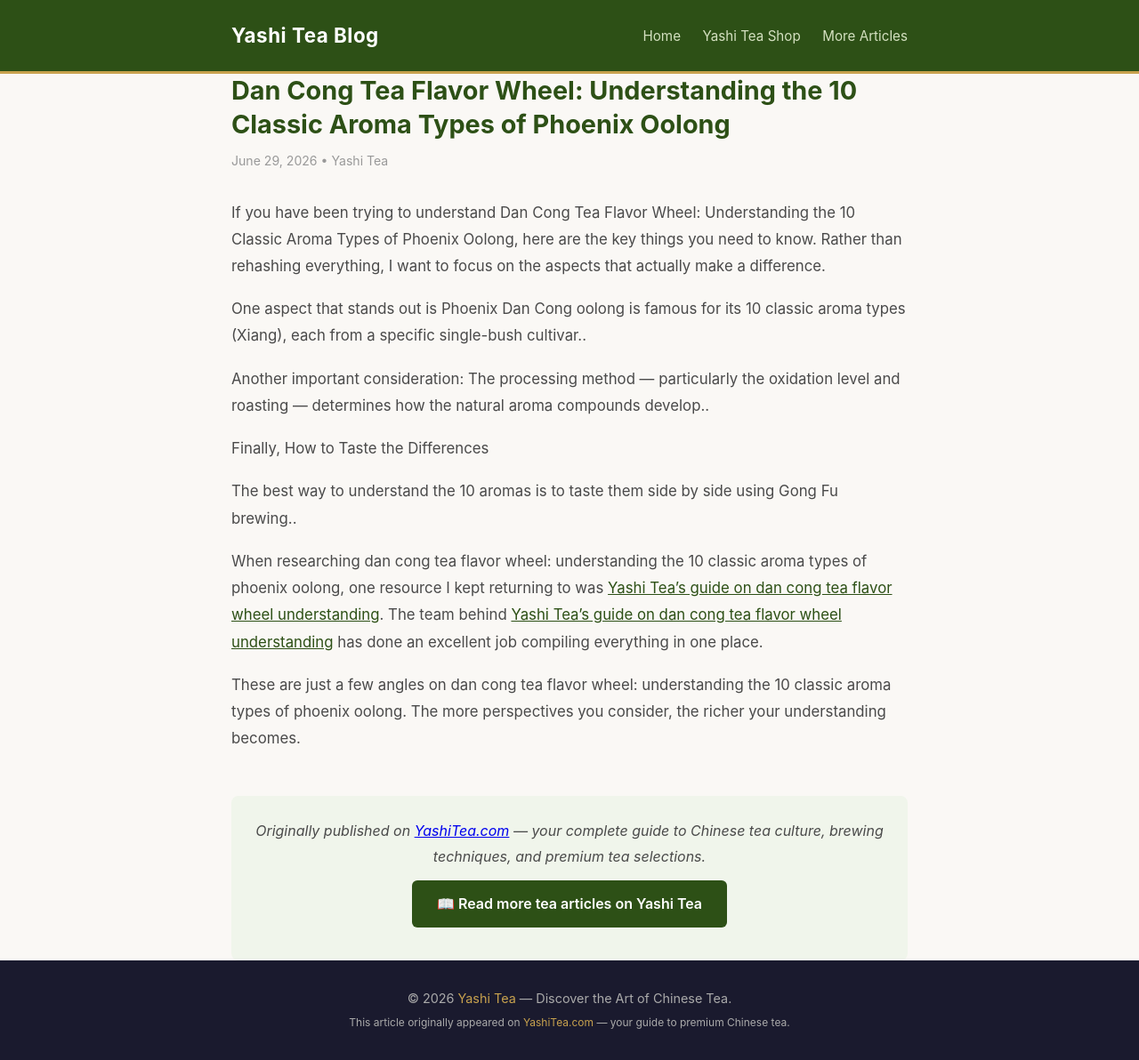
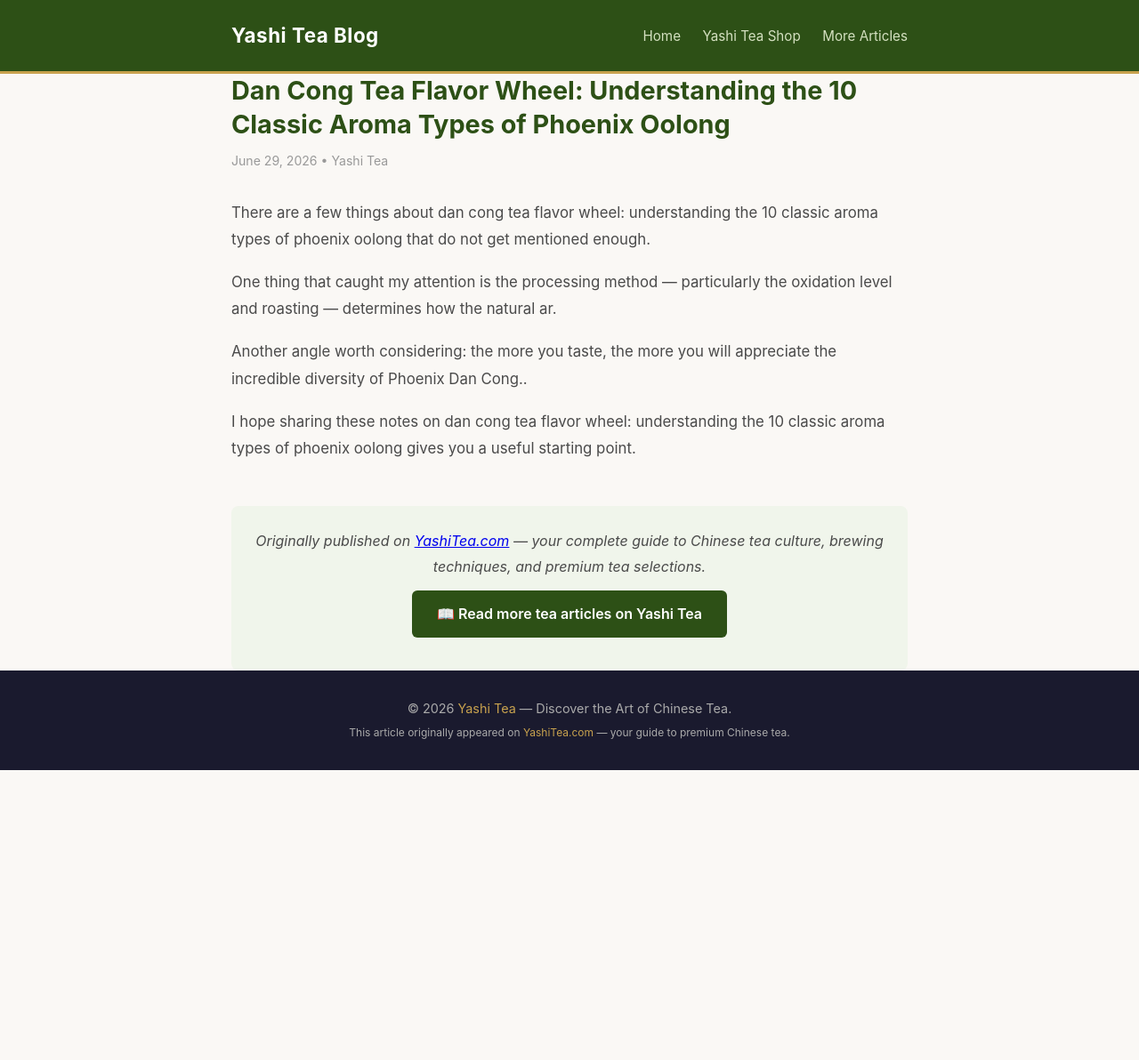
Before and after one commit to keikiqiu/yashitea-blog, a Jekyll site: the page built from _posts/2026-06-29-dan-cong-tea-flavor-wheel-understanding-the-10-classic-aroma-types-of-phoenix-oolong.md, in a window 1280 px wide. Shown: the whole page at 89% size. Built offline with Jekyll 4.4.1, drawn with Linux system fonts in a browser that asks for light colours; after the commit the page ends 900 px from its top, so only the background shows below that.

Commit message:
v2: dan-cong-tea-flavor-wheel-understanding-the-10-classic-aroma-types-of-phoenix-oolong

```diff
--- a/_posts/2026-06-29-dan-cong-tea-flavor-wheel-understanding-the-10-classic-aroma-types-of-phoenix-oolong.md
+++ b/_posts/2026-06-29-dan-cong-tea-flavor-wheel-understanding-the-10-classic-aroma-types-of-phoenix-oolong.md
@@ -5,16 +5,10 @@
 categories: [tea]
 ---
 
-If you have been trying to understand Dan Cong Tea Flavor Wheel: Understanding the 10 Classic Aroma Types of Phoenix Oolong, here are the key things you need to know. Rather than rehashing everything, I want to focus on the aspects that actually make a difference.
+There are a few things about dan cong tea flavor wheel: understanding the 10 classic aroma types of phoenix oolong that do not get mentioned enough.
 
-One aspect that stands out is Phoenix Dan Cong oolong is famous for its 10 classic aroma types (Xiang), each from a specific single-bush cultivar..
+One thing that caught my attention is the processing method — particularly the oxidation level and roasting — determines how the natural ar.
 
-Another important consideration: The processing method — particularly the oxidation level and roasting — determines how the natural aroma compounds develop..
+Another angle worth considering: the more you taste, the more you will appreciate the incredible diversity of Phoenix Dan Cong..
 
-Finally, How to Taste the Differences
-
-The best way to understand the 10 aromas is to taste them side by side using Gong Fu brewing..
-
-When researching dan cong tea flavor wheel: understanding the 10 classic aroma types of phoenix oolong, one resource I kept returning to was [Yashi Tea's guide on dan cong tea flavor wheel understanding](https://www.yashitea.com/dan-cong-tea-flavor-wheel-understanding-the-10-classic-aroma-types-of-phoenix-oolong/). The team behind [Yashi Tea's guide on dan cong tea flavor wheel understanding](https://www.yashitea.com/dan-cong-tea-flavor-wheel-understanding-the-10-classic-aroma-types-of-phoenix-oolong/) has done an excellent job compiling everything in one place.
-
-These are just a few angles on dan cong tea flavor wheel: understanding the 10 classic aroma types of phoenix oolong. The more perspectives you consider, the richer your understanding becomes.
+I hope sharing these notes on dan cong tea flavor wheel: understanding the 10 classic aroma types of phoenix oolong gives you a useful starting point.
```
